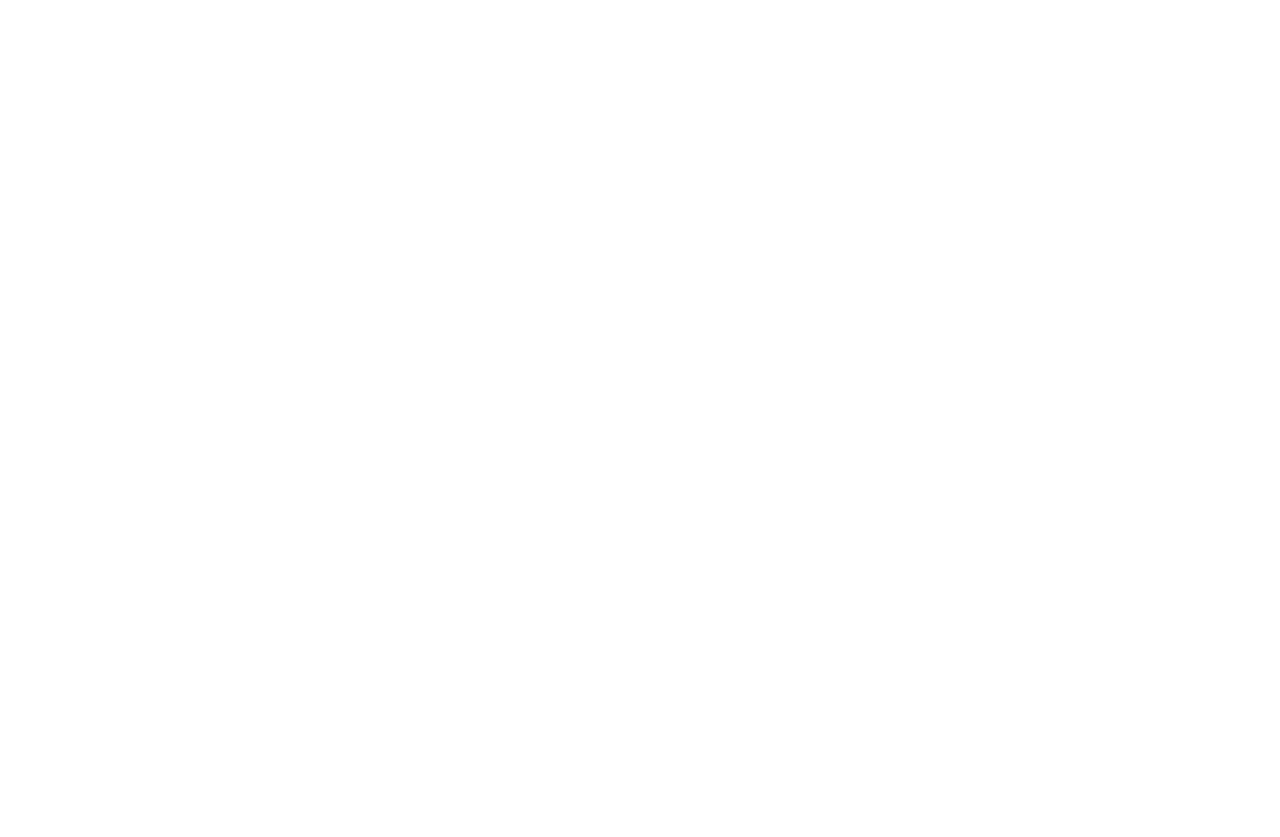
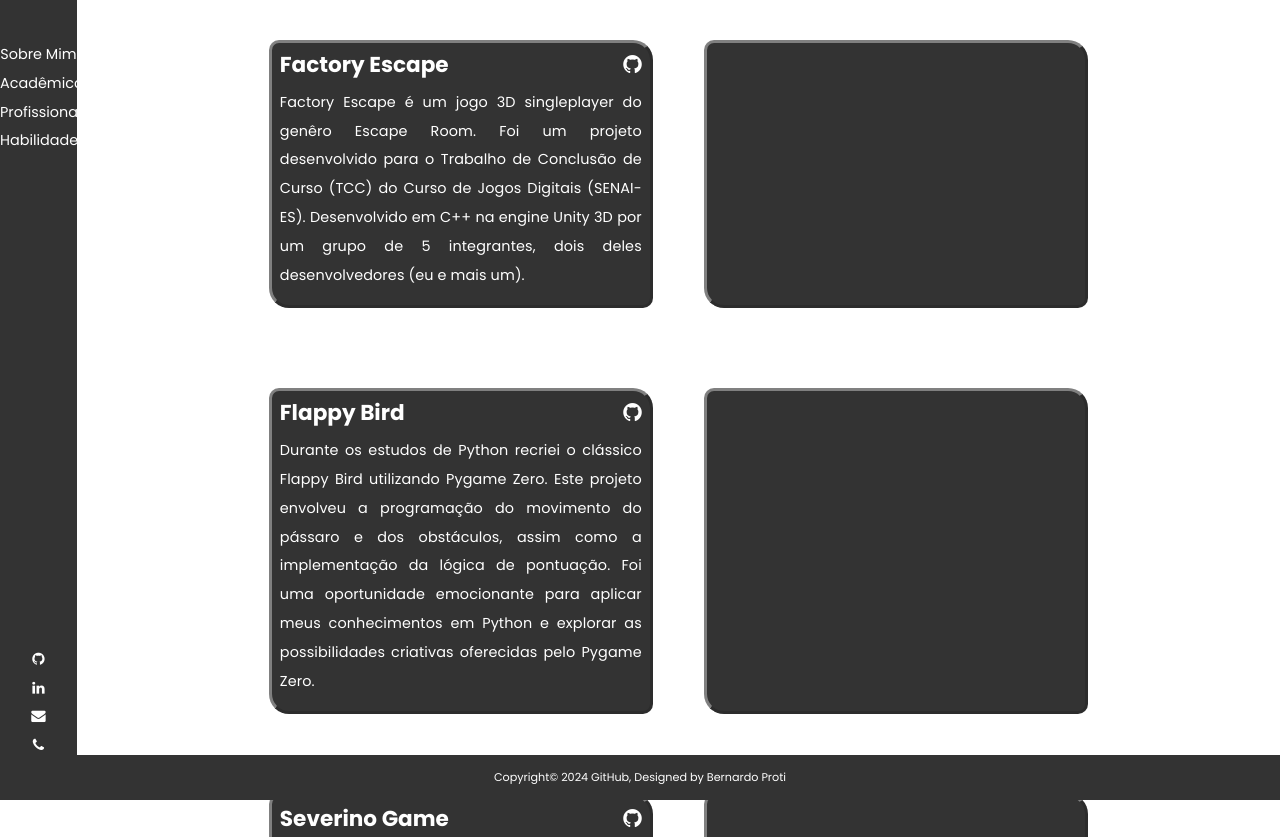
Before and after one commit to protihw/portfolio-website, a plain HTML site: page Pages/professional.html in a window 1280 px wide. Shown: the top 837 px of the page. Before the commit the page ends 800 px from the top, so only its background shows below. Drawn offline with Linux system fonts and the light colour scheme.

Commit message:
Professional page - grid template was created

```diff
--- a/Assets/styles/academical.css
+++ b/Assets/styles/academical.css
@@ -22,7 +22,7 @@ p {
 }
 
 body {
-    font-familty: "Poppins", sans-serif;
+    font-family: "Poppins", sans-serif;
     font-weight: normal;
     font-style: normal;
     font-size: 0.9rem;
--- a/Assets/styles/professional.css
+++ b/Assets/styles/professional.css
@@ -0,0 +1,114 @@
+@import url('https://fonts.googleapis.com/css2?family=Poppins:ital,wght@0,100;0,200;0,300;0,400;0,500;0,600;0,700;0,800;0,900;1,100;1,200;1,300;1,400;1,500;1,600;1,700;1,800;1,900&display=swap');
+
+* {
+    margin: 0;
+    padding: 0;
+    box-sizing: border-box;
+}
+
+a {
+    text-decoration: none;
+    color: inherit;
+    transition: .3s;
+}
+
+a:hover {
+    color: lightslategray;
+    font-size: .95rem;
+}
+
+p {
+    margin: 1vh 0;
+}
+
+body {
+    font-family: "Poppins", sans-serif;
+    font-weight: normal;
+    font-style: normal;
+    font-size: 0.9rem;
+    line-height: 1.8rem;
+    overflow-x: hidden;
+}
+
+header>nav>div {
+    display: flex;
+    flex-direction: column;
+    justify-content: space-between;
+    position: fixed;
+    color: white;
+    background-color: #333;
+    width: 6vw;
+    height: 100vh;
+    padding: 5vh 0;
+    text-align: center;
+    font-size: .9rem;
+}
+
+#main_content {
+    display: grid;
+    grid-template-columns: repeat(2, 30vw);
+    justify-content: space-between;
+    position: absolute;
+    top: 0;
+    right: 0;
+    width: 94vw;
+    padding: 5vh 15vw;
+    row-gap: 10vh;
+}
+
+#main_content>div {
+    max-width: 30vw;
+    background-color: #333;
+    color: white;
+    border-style: outset;
+    border-color: grey;
+    border-radius: 10px 20px;
+    padding: 1vh;
+}
+
+#main_content>div>h1 {
+    display: flex;
+    justify-content: space-between;
+}
+
+#main_content>div>p {
+    text-align: justify;
+    line-height: 1.8rem;
+    letter-spacing: 0.125px;
+}
+
+.background_image {
+    max-width: 30vh;
+    max-height: 60vh;
+    background-color: #333;
+    border-style: outset;
+    border-color: grey;
+    border-radius: 10px 20px;
+    padding: 1vh;
+}
+
+/* Image Factory Escape */
+
+#main_content>div:nth-child(2)>div{
+    width: 95%;
+    height: 95%;
+    background-image: url("");
+}
+
+/* Image Flappy Bird */
+#main_content>div:nth-child(4)>div{
+}
+
+/* Image Severino Game */
+#main_content>div:nth-child(6)>div{
+}
+
+footer>div {
+    background-color: #333;
+    color: #fff;
+    width: 100vw;
+    bottom: 0;
+    position: fixed;
+    text-align: center;
+    font-size: .7rem;
+}
--- a/Pages/professional.html
+++ b/Pages/professional.html
@@ -0,0 +1,80 @@
+<!DOCTYPE html>
+<html lang="pt_br">
+
+<head>
+    <meta charset="UTF-8">
+    <meta name="viewport" content="width=device-width, initial-scale=1.0">
+    <link rel="stylesheet" href="../Assets/styles/professional.css">
+    <link rel="stylesheet" href="https://cdnjs.cloudflare.com/ajax/libs/font-awesome/4.7.0/css/font-awesome.min.css">
+    <title>My Portfolio</title>
+</head>
+
+<body>
+    <header>
+        <nav>
+            <div>
+                <ul>
+                    <li><a href="../index.html">Sobre Mim</a></li>
+                    <li><a href="../Pages/academical.html">Acadêmico</a></li>
+                    <li><a href="../Pages/professional.html">Profissional</a></li>
+                    <li><a href="#">Habilidades</a></li>
+                </ul>
+                <ul>
+                    <li><a href="https://github.com/protihw" target="_blank"><i class="fa fa-github"></i></a></li>
+                    <li><a href="#" target="_blank"><i class="fa  fa-linkedin"></i></a></li>
+                    <li><a href="mailto:bernardo.proti@hotmail.com" target="_blank"><i class="fa fa-envelope"></i></a>
+                    </li>
+                    <li><a href="tel:+5527995782021" target="_blank"><i class="fa fa-phone"></i></a></li>
+                </ul>
+            </div>
+        </nav>
+    </header>
+    <main>
+        <section id="main_content">
+            <div>
+                <h1>Factory Escape<a href="https://github.com/protihw/factory-espace-game" target="_blank"><i
+                            class="fa fa-github"></i></a></h1>
+                <p>Factory Escape é um jogo 3D singleplayer do genêro Escape Room. Foi um projeto desenvolvido para o
+                    Trabalho de Conclusão de Curso (TCC) do Curso de Jogos Digitais (SENAI-ES). Desenvolvido em C++ na
+                    engine Unity 3D por um grupo de 5 integrantes, dois deles desenvolvedores (eu e mais um). </p>
+            </div>
+            <div class="background_image">
+                <div></div>
+            </div>
+            <div>
+                <h1>Flappy Bird <a href="https://github.com/protihw/flappy-bird" target="_blank"><i
+                            class="fa fa-github"></i></a></h1>
+                <p>Durante os estudos de Python recriei o clássico Flappy Bird utilizando Pygame Zero. Este projeto
+                    envolveu a programação do movimento do pássaro e dos obstáculos, assim como a implementação da
+                    lógica de pontuação. Foi uma oportunidade emocionante para aplicar meus conhecimentos em Python e
+                    explorar as possibilidades criativas oferecidas pelo Pygame Zero.
+                </p>
+            </div>
+            <div class="background_image">
+                <div></div>
+            </div>
+            <div>
+                <h1>Severino Game <a href="https://github.com/protihw/severino-game" target="_blank"><i
+                            class="fa fa-github"></i></a></h1>
+                <p>Desenvolvi um emocionante jogo de plataforma 2D na Unity, onde os jogadores assumem o papel de
+                    Severino, o personagem principal de "A Morte e a Vida Severina". Utilizando a linguagem C# e as
+                    ferramentas da Unity, criei um ambiente envolvente inspirado no sertão nordestino, repleto de
+                    desafios e obstáculos únicos. Habilidades em programação de jogos, design de níveis e familiaridade
+                    com a Unity foram essenciais para trazer essa jornada à vida. </p>
+            </div>
+            <div class="background_image">
+                <div></div>
+            </div>
+        </section>
+    </main>
+    <footer>
+        <div>
+            <p>Copyright© 2024 <a href="https://github.com/protihw/portfolio-website" target="_blank">GitHub</a>,
+                Designed by
+                <span>Bernardo Proti</span>
+            </p>
+        </div>
+    </footer>
+</body>
+
+</html>
```
Also changed, not shown: Pages/academical.html (+1 -1 lines), index.html (+1 -1 lines).
